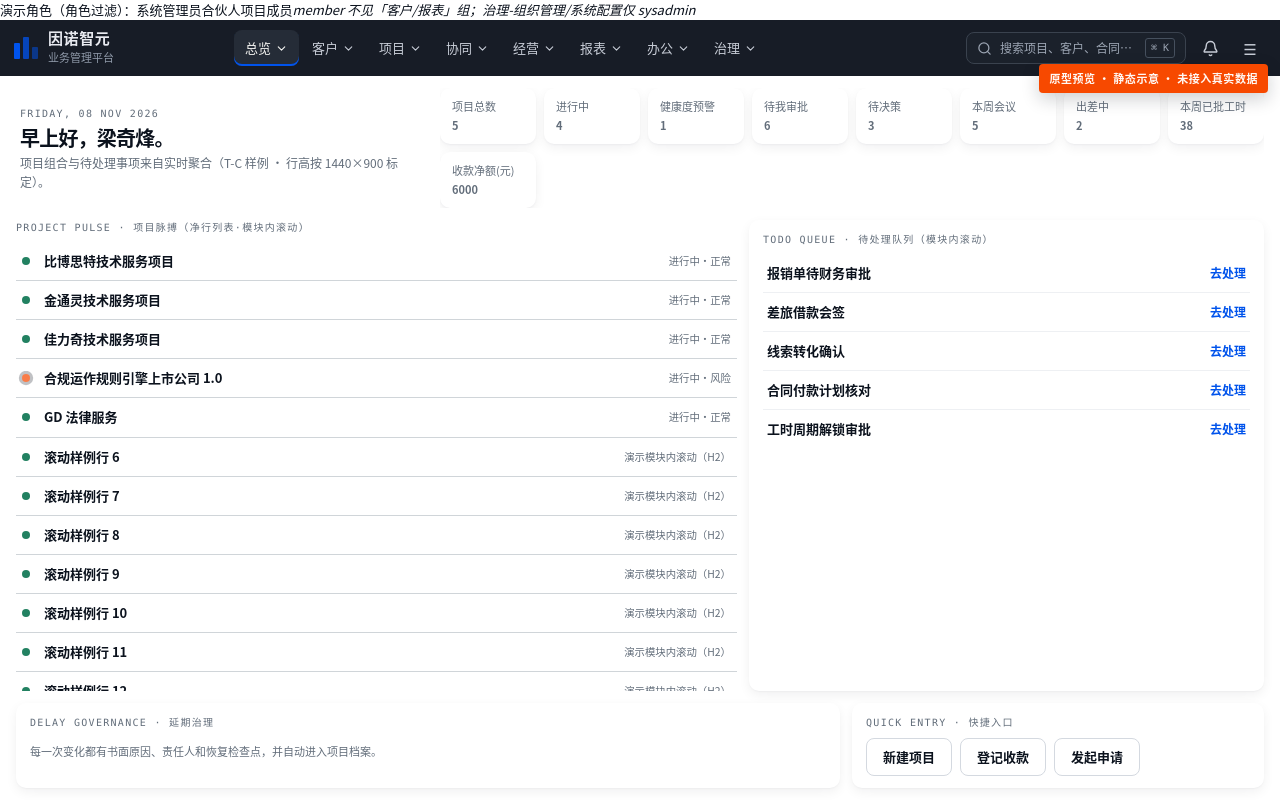
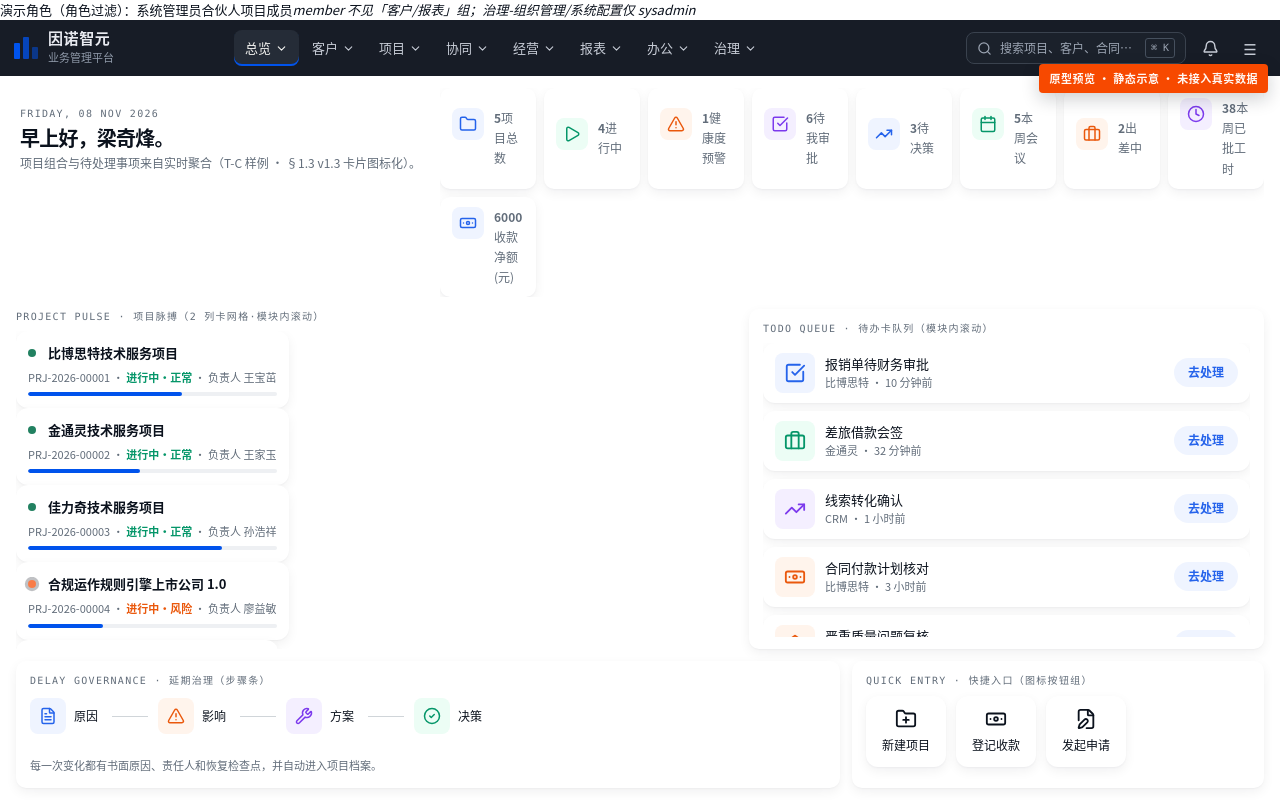
Before and after one commit to onlyfor7/zhiyuan_OA, a React (Vite) app in the folder app/: page /preview-9a in a window 1280 px wide. Built offline with nearby package versions, Linux system fonts and the light colour scheme.

Commit message:
[前端] 迭代9a工单01v3续修：arch/12 v1.3驾驶舱三行全卡片图标化(指标卡组lucide彩块+脉搏2列卡网格+待办类型图标卡队列胶囊按钮+延期图标步骤条+快捷图标按钮组)+§4.3两类分流(T-A净行不动/占位卡图标化),四道门全绿三档断言复跑

```diff
--- a/app/src/pages/preview-9a/DemoPages.tsx
+++ b/app/src/pages/preview-9a/DemoPages.tsx
@@ -1,4 +1,9 @@
 import { useEffect, useRef, useState } from "react";
+import {
+  AlertTriangle, Banknote, Briefcase, Calendar, CheckCircle2, CheckSquare, Clock,
+  FileEdit, FileText, Folder, FolderPlus, Play, ShieldAlert, TrendingUp, Wrench,
+  type LucideIcon,
+} from "lucide-react";
 
 /**
  * 迭代 9a 演示面板：T-C 驾驶舱三行固定 grid（§1.3）/ T-A 列表工作台（筛选固定+表内滚动+分页固定）
@@ -37,56 +42,108 @@ function CountUp({ value, suffix = "" }: { value: number; suffix?: string }) {
   );
 }
 
-/* T-C 驾驶舱样例：三行固定 grid（§1.3） */
+/* v1.3 §1.3/§4.3：摘要面全部卡片图标化（数据密度页 T-A 保持净行表格不动） */
+
+type Tone = "blue" | "green" | "orange" | "purple";
+const TONE_BG: Record<Tone, string> = { blue: "#eff4ff", green: "#ecfdf5", orange: "#fff4ec", purple: "#f4efff" };
+const TONE_FG: Record<Tone, string> = { blue: "#2563eb", green: "#059669", orange: "#ea580c", purple: "#7c3aed" };
+
+function IconBlock({ icon: Icon, tone, size = 32 }: { icon: LucideIcon; tone: Tone; size?: number }) {
+  return (
+    <span className="p9a-iconblock" style={{ width: size, height: size, background: TONE_BG[tone], color: TONE_FG[tone] }} aria-hidden="true">
+      <Icon size={size >= 40 ? 22 : 18} />
+    </span>
+  );
+}
+
+/* T-C 驾驶舱样例：固定三行 grid（§1.3 v1.3 卡片图标化） */
 function CockpitDemo() {
-  const metrics = [
-    ["项目总数", 5], ["进行中", 4], ["健康度预警", 1], ["待我审批", 6],
-    ["待决策", 3], ["本周会议", 5], ["出差中", 2], ["本周已批工时", 38], ["收款净额(元)", 6000],
-  ] as const;
+  const metrics: Array<{ label: string; value: number; icon: LucideIcon; tone: Tone }> = [
+    { label: "项目总数", value: 5, icon: Folder, tone: "blue" },
+    { label: "进行中", value: 4, icon: Play, tone: "green" },
+    { label: "健康度预警", value: 1, icon: AlertTriangle, tone: "orange" },
+    { label: "待我审批", value: 6, icon: CheckSquare, tone: "purple" },
+    { label: "待决策", value: 3, icon: TrendingUp, tone: "blue" },
+    { label: "本周会议", value: 5, icon: Calendar, tone: "green" },
+    { label: "出差中", value: 2, icon: Briefcase, tone: "orange" },
+    { label: "本周已批工时", value: 38, icon: Clock, tone: "purple" },
+    { label: "收款净额(元)", value: 6000, icon: Banknote, tone: "blue" },
+  ];
+  const projects = [
+    { name: "比博思特技术服务项目", code: "PRJ-2026-00001", badge: "进行中·正常", tone: "green" as Tone, mgr: "王宝茁", pct: 62 },
+    { name: "金通灵技术服务项目", code: "PRJ-2026-00002", badge: "进行中·正常", tone: "green" as Tone, mgr: "王家玉", pct: 45 },
+    { name: "佳力奇技术服务项目", code: "PRJ-2026-00003", badge: "进行中·正常", tone: "green" as Tone, mgr: "孙浩祥", pct: 78 },
+    { name: "合规运作规则引擎上市公司 1.0", code: "PRJ-2026-00004", badge: "进行中·风险", tone: "orange" as Tone, mgr: "廖益敏", pct: 30 },
+    { name: "GD 法律服务", code: "PRJ-2026-00005", badge: "进行中·正常", tone: "green" as Tone, mgr: "霍达", pct: 55 },
+    { name: "滚动样例项目 6", code: "PRJ-2026-00006", badge: "筹备", tone: "blue" as Tone, mgr: "毛振宇", pct: 10 },
+  ];
+  const todos: Array<{ title: string; project: string; ago: string; icon: LucideIcon; tone: Tone }> = [
+    { title: "报销单待财务审批", project: "比博思特", ago: "10 分钟前", icon: CheckSquare, tone: "blue" },
+    { title: "差旅借款会签", project: "金通灵", ago: "32 分钟前", icon: Briefcase, tone: "green" },
+    { title: "线索转化确认", project: "CRM", ago: "1 小时前", icon: TrendingUp, tone: "purple" },
+    { title: "合同付款计划核对", project: "比博思特", ago: "3 小时前", icon: Banknote, tone: "orange" },
+    { title: "严重质量问题复核", project: "佳力奇", ago: "昨天", icon: ShieldAlert, tone: "orange" },
+  ];
+  const steps: Array<{ label: string; icon: LucideIcon; tone: Tone }> = [
+    { label: "原因", icon: FileText, tone: "blue" },
+    { label: "影响", icon: AlertTriangle, tone: "orange" },
+    { label: "方案", icon: Wrench, tone: "purple" },
+    { label: "决策", icon: CheckCircle2, tone: "green" },
+  ];
+  const quick: Array<{ label: string; icon: LucideIcon }> = [
+    { label: "新建项目", icon: FolderPlus },
+    { label: "登记收款", icon: Banknote },
+    { label: "发起申请", icon: FileEdit },
+  ];
   return (
     <div className="p9a-tc">
       <div className="p9a-tc-row1">
         <div className="p9a-greet">
           <span className="eyebrow">FRIDAY, 08 NOV 2026</span>
           <h1>早上好，梁奇烽。</h1>
-          <p>项目组合与待处理事项来自实时聚合（T-C 样例 · 行高按 1440×900 标定）。</p>
+          <p>项目组合与待处理事项来自实时聚合（T-C 样例 · §1.3 v1.3 卡片图标化）。</p>
         </div>
         <div className="p9a-metrics">
-          {metrics.map(([label, v]) => (
-            <div className="p9a-metric" key={label}>
-              <span>{label}</span>
-              <CountUp value={v} />
+          {metrics.map((m) => (
+            <div className="p9a-metric" key={m.label}>
+              <IconBlock icon={m.icon} tone={m.tone} />
+              <div>
+                <CountUp value={m.value} />
+                <span>{m.label}</span>
+              </div>
             </div>
           ))}
         </div>
       </div>
       <div className="p9a-tc-row2">
         <div className="p9a-panel">
-          <span className="section-label">PROJECT PULSE · 项目脉搏（净行列表·模块内滚动）</span>
-          <div className="p9a-scroll-list">
-            {["比博思特技术服务项目", "金通灵技术服务项目", "佳力奇技术服务项目", "合规运作规则引擎上市公司 1.0", "GD 法律服务"].map((n, i) => (
-              <div className="p9a-pulse-row" key={n}>
-                <span className={`p9a-dot ${i === 3 ? "pulse warn" : "ok"}`} />
-                <strong>{n}</strong>
-                <small>{["进行中·正常", "进行中·正常", "进行中·正常", "进行中·风险", "进行中·正常"][i]}</small>
-              </div>
-            ))}
-            {Array.from({ length: 15 }, (_, i) => (
-              <div className="p9a-pulse-row" key={i}>
-                <span className="p9a-dot ok" />
-                <strong>滚动样例行 {i + 6}</strong>
-                <small>演示模块内滚动（H2）</small>
-              </div>
+          <span className="section-label">PROJECT PULSE · 项目脉搏（2 列卡网格·模块内滚动）</span>
+          <div className="p9a-scroll-list p9a-pulse-grid">
+            {projects.concat(Array.from({ length: 6 }, (_, i) => ({
+              name: `滚动样例项目 ${i + 7}`, code: `PRJ-2026-0000${i + 7}`, badge: "进行中·正常", tone: "green" as Tone, mgr: "负责人", pct: 20 + i * 10,
+            }))).map((p) => (
+              <button className="p9a-pulse-card" key={p.code}>
+                <span className="p9a-pulse-head">
+                  <i className={`p9a-dot ${p.tone === "orange" ? "pulse warn" : "ok"}`} />
+                  <strong>{p.name}</strong>
+                </span>
+                <small className="p9a-pulse-meta">{p.code} · <em className={`p9a-badge-${p.tone}`}>{p.badge}</em> · 负责人 {p.mgr}</small>
+                <span className="p9a-progress"><i style={{ width: `${p.pct}%` }} /></span>
+              </button>
             ))}
           </div>
         </div>
         <div className="p9a-panel aggregated">
-          <span className="section-label">TODO QUEUE · 待处理队列（模块内滚动）</span>
+          <span className="section-label">TODO QUEUE · 待办卡队列（模块内滚动）</span>
           <div className="p9a-scroll-list">
-            {["报销单待财务审批", "差旅借款会签", "线索转化确认", "合同付款计划核对", "工时周期解锁审批"].map((n) => (
-              <div className="p9a-queue-row" key={n}>
-                <strong>{n}</strong>
-                <button className="text-action">去处理</button>
+            {todos.map((t) => (
+              <div className="p9a-queue-card" key={t.title}>
+                <IconBlock icon={t.icon} tone={t.tone} size={40} />
+                <div className="p9a-queue-main">
+                  <strong>{t.title}</strong>
+                  <small>{t.project} · {t.ago}</small>
+                </div>
+                <button className="p9a-pill">去处理</button>
               </div>
             ))}
           </div>
@@ -94,15 +151,27 @@ function CockpitDemo() {
       </div>
       <div className="p9a-tc-row3">
         <div className="p9a-panel aggregated">
-          <span className="section-label">DELAY GOVERNANCE · 延期治理</span>
+          <span className="section-label">DELAY GOVERNANCE · 延期治理（步骤条）</span>
+          <div className="p9a-steps">
+            {steps.map((s, i) => (
+              <div className="p9a-step-node" key={s.label}>
+                <IconBlock icon={s.icon} tone={s.tone} size={36} />
+                <span>{s.label}</span>
+                {i < steps.length - 1 ? <i className="p9a-step-line" aria-hidden="true" /> : null}
+              </div>
+            ))}
+          </div>
           <p className="context-note">每一次变化都有书面原因、责任人和恢复检查点，并自动进入项目档案。</p>
         </div>
         <div className="p9a-panel aggregated">
-          <span className="section-label">QUICK ENTRY · 快捷入口</span>
-          <div className="p9a-quick">
-            <button className="secondary-action">新建项目</button>
-            <button className="secondary-action">登记收款</button>
-            <button className="secondary-action">发起申请</button>
+          <span className="section-label">QUICK ENTRY · 快捷入口（图标按钮组）</span>
+          <div className="p9a-quick-icons">
+            {quick.map((q) => (
+              <button className="p9a-quick-icon" key={q.label}>
+                <q.icon size={22} />
+                <span>{q.label}</span>
+              </button>
+            ))}
           </div>
         </div>
       </div>
--- a/app/src/pages/preview-9a/p9a.css
+++ b/app/src/pages/preview-9a/p9a.css
@@ -165,6 +165,51 @@
 .p9a-step.done { color: var(--green); }
 .p9a-app .form-field input, .p9a-app .form-field select, .p9a-app .form-field textarea { border: 1px solid #d4d9e0; border-radius: 8px; }
 
+/* v1.3 §1.3/§4.3：摘要面卡片图标化（圆角 12 无边框柔影 hover 上浮 2px；胶囊按钮） */
+.p9a-iconblock { display: inline-flex; align-items: center; justify-content: center; border-radius: 8px; flex: 0 0 auto; }
+.p9a-metric { grid-template-columns: auto 1fr; gap: 10px; align-content: center; }
+.p9a-metric .p9a-count { font-size: 22px; }
+.p9a-metric span:not(.p9a-iconblock) { font-size: 12px; color: var(--muted); }
+.p9a-pulse-grid { grid-template-columns: 1fr 1fr; gap: 10px; align-content: start; }
+.p9a-pulse-card {
+  display: grid; gap: 6px; text-align: left; padding: 12px; border: 0; cursor: pointer;
+  background: #fff; border-radius: 12px; box-shadow: 0 1px 2px rgba(16,24,40,.04), 0 4px 12px rgba(16,24,40,.06);
+  transition: transform 120ms ease-out, box-shadow 120ms ease-out; font: inherit; color: inherit;
+}
+.p9a-pulse-card:hover { transform: translateY(-2px); box-shadow: 0 2px 4px rgba(16,24,40,.06), 0 10px 22px rgba(16,24,40,.10); }
+.p9a-pulse-head { display: flex; align-items: center; gap: 6px; min-width: 0; }
+.p9a-pulse-head strong { font-size: 13px; font-weight: 600; white-space: nowrap; overflow: hidden; text-overflow: ellipsis; }
+.p9a-pulse-meta { color: var(--muted); font-size: 11px; font-style: normal; }
+.p9a-pulse-meta em { font-style: normal; font-weight: 600; }
+.p9a-badge-green { color: #059669; } .p9a-badge-orange { color: #ea580c; } .p9a-badge-blue { color: #2563eb; }
+.p9a-progress { display: block; height: 4px; border-radius: 2px; background: #eef0f3; overflow: hidden; }
+.p9a-progress i { display: block; height: 100%; border-radius: 2px; background: var(--blue); }
+.p9a-queue-card {
+  display: flex; align-items: center; gap: 10px; padding: 10px 12px; margin-bottom: 8px;
+  background: #fff; border-radius: 12px; box-shadow: 0 1px 2px rgba(16,24,40,.04), 0 4px 12px rgba(16,24,40,.06);
+}
+.p9a-queue-main { flex: 1 1 auto; min-width: 0; display: grid; }
+.p9a-queue-main strong { font-size: 13px; font-weight: 500; }
+.p9a-queue-main small { color: var(--muted); font-size: 11px; }
+.p9a-pill {
+  border: 0; border-radius: 999px; padding: 5px 14px; font-size: 12px; cursor: pointer;
+  background: #eff4ff; color: #2563eb; font-weight: 600; transition: background 120ms ease-out;
+}
+.p9a-pill:hover { background: #dfe9ff; }
+.p9a-steps { display: flex; align-items: center; gap: 4px; margin: 10px 0; }
+.p9a-step-node { display: flex; align-items: center; gap: 8px; font-size: 12px; color: var(--ink); }
+.p9a-step-line { width: 36px; height: 1px; background: var(--line); margin: 0 6px; }
+.p9a-quick-icons { display: flex; gap: 10px; margin-top: 8px; }
+.p9a-quick-icon {
+  display: grid; justify-items: center; gap: 6px; padding: 12px 16px; border: 0; cursor: pointer;
+  background: #fff; border-radius: 12px; color: var(--ink);
+  box-shadow: 0 1px 2px rgba(16,24,40,.04), 0 4px 12px rgba(16,24,40,.06);
+  transition: transform 120ms ease-out, box-shadow 120ms ease-out; font-size: 12px;
+}
+.p9a-quick-icon:hover { transform: translateY(-2px); box-shadow: 0 2px 4px rgba(16,24,40,.06), 0 10px 22px rgba(16,24,40,.10); color: var(--blue); }
+.p9a-placeholder-icon { width: 44px; height: 44px; background: #eff4ff; color: #2563eb; border-radius: 12px; margin-bottom: 10px; }
+.p9a-placeholder-card { border-radius: 12px; }
+
 @media (max-width: 820px) {
   .p9a-groups { display: none; }
   .p9a-topbar { grid-template-columns: 1fr auto; }
```
Also changed, not shown: app/src/pages/preview-9a/Shell9a.tsx (+8 -1 lines), 1 other file (tests, documents, lock files or other folders).
